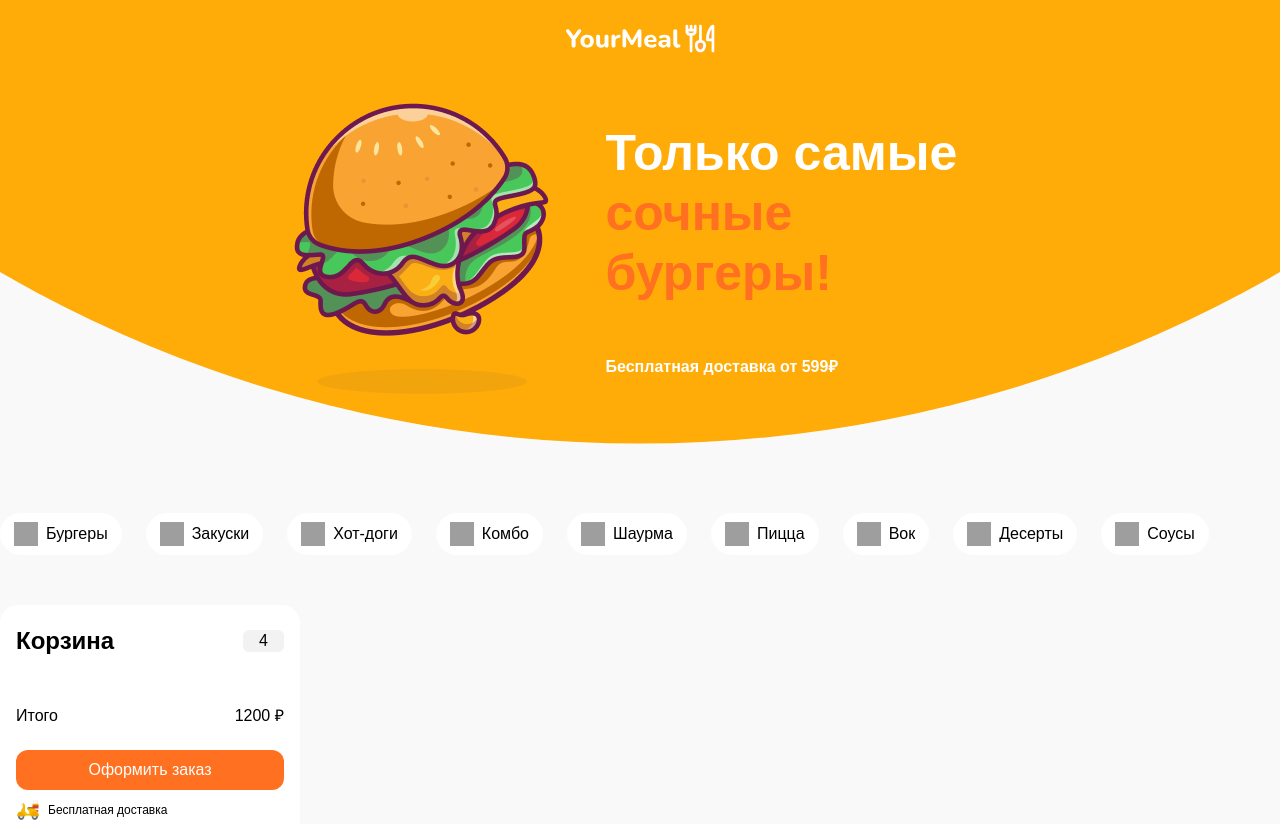
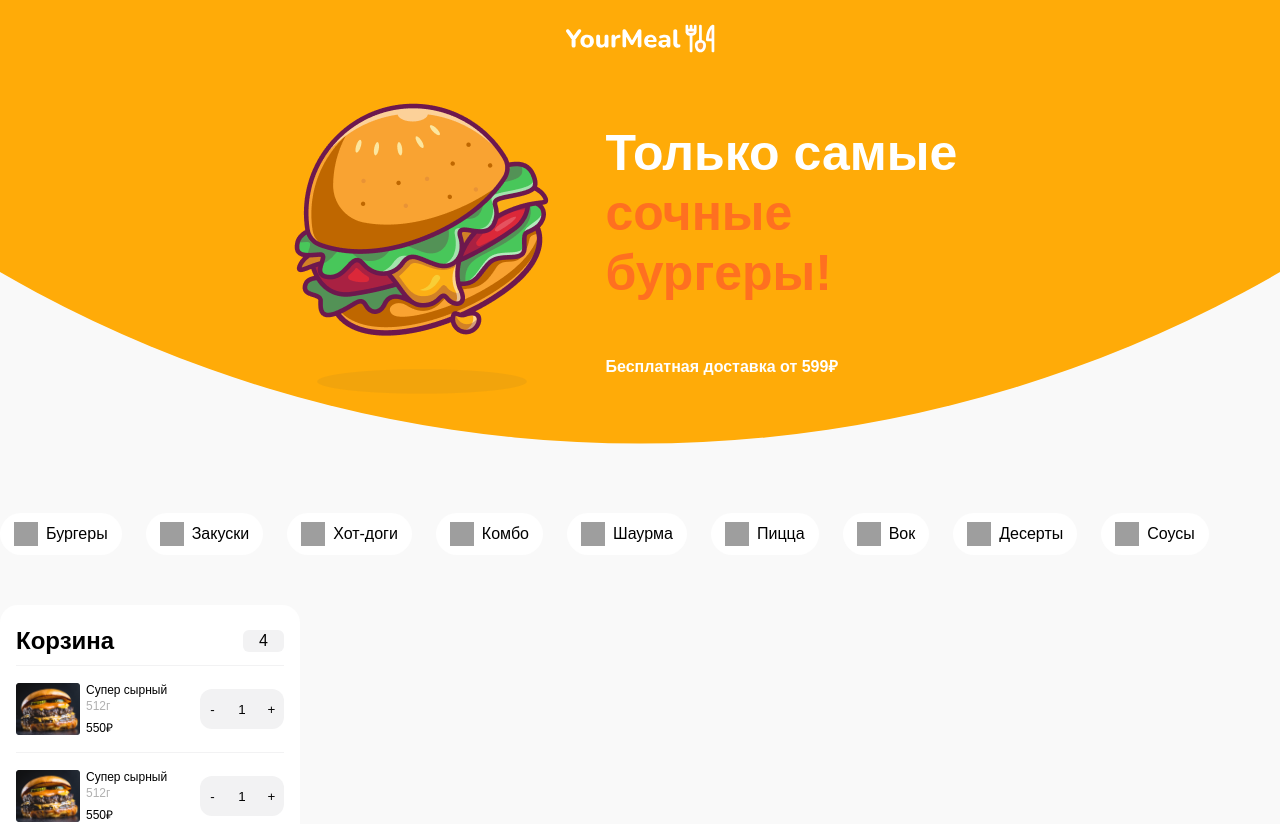
Before and after one commit to popovaludmila/react-yourMeal, a React (Create React App) app: page / in a window 1280 px wide. Shown: the top 824 px of the page. Built offline with nearby package versions, Linux system fonts and the light colour scheme; grey boxes are pictures that could not be loaded.

Commit message:
Список товаров в корзине. Предварительная верстка

```diff
--- a/src/components/card/card-item/card-item.jsx
+++ b/src/components/card/card-item/card-item.jsx
@@ -1,16 +1,19 @@
+import cardItemStyles from "./card-item.module.css";
+import cheeseBurger from "../../../images/burgers/cheese.png";
+
 export const CardItem = () => {
     return (
-        <li>
-            <img src="" alt="" />
-            <div>
-                <p></p>
-                <span></span>
-                <span></span>
+        <li className={cardItemStyles.item}>
+            <img className={cardItemStyles.img} src={cheeseBurger} alt="" width="64" height="52" />
+            <div className={cardItemStyles.content}>
+                <p>Супер сырный</p>
+                <span className={cardItemStyles.weight}>512г</span>
+                <span>550₽</span>
             </div>
-            <div>
-                <button></button>
-                <span></span>
-                <button></button>
+            <div className={cardItemStyles.btn}>
+                <button className={cardItemStyles.minus}>-</button>
+                    <input className={cardItemStyles.count} type="number" value="1" min="1" max="99"  autoComplete="off"/>
+                <button className={cardItemStyles.plus}>+</button>
             </div>
         </li>
     )
--- a/src/components/card/card-item/card-item.module.css
+++ b/src/components/card/card-item/card-item.module.css
@@ -0,0 +1,76 @@
+.item {
+    display: flex;
+    flex-direction: row;
+    align-items: center;
+    padding-top: 16px;
+    padding-bottom: 16px;
+    border-bottom: 1px solid #F2F2F3;
+}
+
+.item:last-child {
+    border-bottom: none;
+}
+
+.img {
+    display: flex;
+}
+
+.content {
+    display: flex;
+    flex-direction: column;
+    justify-content: space-between;
+    padding-left: 6px;
+    padding-right: 16px;
+    font-size: 12px;
+    line-height: 16px;
+    font-weight: 400;
+    word-wrap: break-word;
+}
+
+.weight {
+    color: #B1B1B1;
+    padding-bottom: 6px;
+}
+
+.btn {
+    display: flex;
+    flex-direction: row;
+    align-items: center;
+    width: 84px;
+    height: 40px;
+    margin-left: auto;
+    font-size: 16px;
+    line-height: 22px;
+    font-weight: 400;
+}
+
+.count {
+    display: inline-block;
+    min-width: 34px;
+    height: 40px;
+    border: none;
+    text-align: center;
+    vertical-align: middle;
+    background-color: #F2F2F3;
+
+}
+
+.plus,
+.minus {
+    display: flex;
+    align-items: center;
+    justify-content: center;
+    min-width: 25px;
+    height: 40px;
+    background-color: #F2F2F3;
+}
+
+.minus {
+    border-top-left-radius: 12px;
+    border-bottom-left-radius: 12px;
+}
+
+.plus {
+    border-top-right-radius: 12px;
+    border-bottom-right-radius: 12px;
+}
--- a/src/components/card/card.jsx
+++ b/src/components/card/card.jsx
@@ -9,8 +9,10 @@ export const Card = () => {
                  <h3 className={cardStyles.title}>Корзина</h3>
                  <span className={cardStyles.count}>4</span>
             </div>
-            <div >
-                <ul>
+            <div>
+                <ul className={cardStyles.list}>
+                   <CardItem />
+                   <CardItem />
                    <CardItem />
                 </ul>
                 <div className={cardStyles.price}>
--- a/src/components/card/card.module.css
+++ b/src/components/card/card.module.css
@@ -1,5 +1,5 @@
 .container {
-    min-width: 300px;
+    width: 300px;
     height: auto;
     border-radius: 18px;
     background-color: #fff;
@@ -11,6 +11,7 @@
     flex-direction: row;
     align-items: center;
     justify-content: space-between;
+    padding-bottom: 12px;
 }
 
 .title {
@@ -27,7 +28,7 @@
     padding: 2px 16px;
 }
 
-.content {
+.list {
     border-top: 1px solid #F2F2F3;
     border-bottom: 1px solid #F2F2F3;
 }
--- a/src/index.css
+++ b/src/index.css
@@ -68,3 +68,22 @@ li {
   clip: rect(0 0 0 0);
   overflow: hidden;
 }
+
+input[type="number"]::-webkit-outer-spin-button,
+input[type="number"]::-webkit-inner-spin-button {
+  -webkit-appearance: none;
+  margin: 0;
+}
+
+input[type='number'],
+input[type="number"]:hover,
+input[type="number"]:focus {
+    appearance: none;
+    -moz-appearance: textfield;
+}
+
+input[type=number]::-webkit-inner-spin-button,
+input[type=number]::-webkit-outer-spin-button {
+  -webkit-appearance: none;
+  margin: 0;
+}
```
